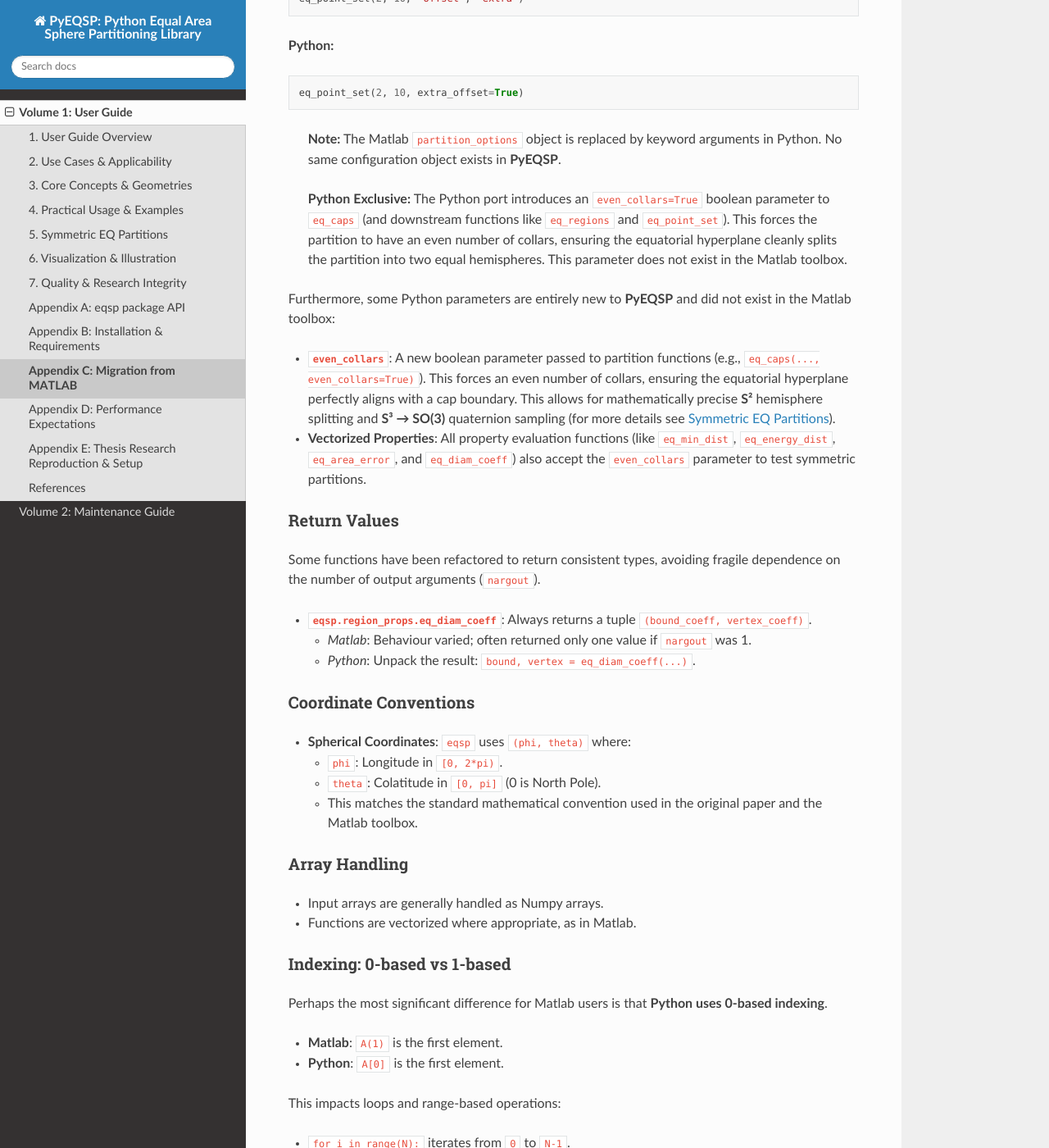
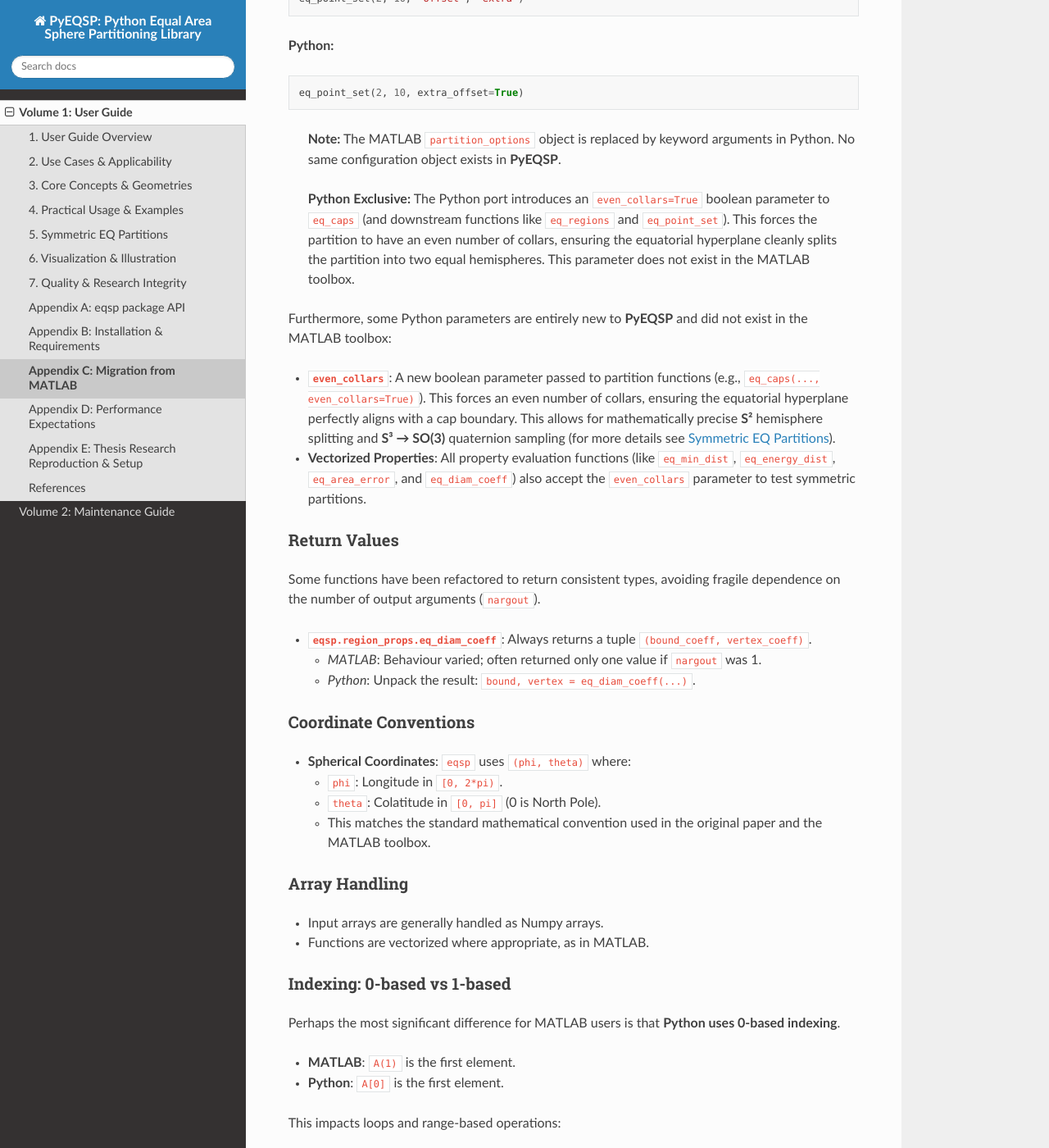
Before and after one commit to penguian/eqsp, a Sphinx documentation site: the page built from doc/user/migration_matlab.md, in a window 1280 px wide and 1400 px high, scrolled down 1906 px. Shown: the whole window at 82% size. Built offline with Sphinx 7.4.7 and the Read the Docs theme 3.1.0, drawn with Linux system fonts in a browser that asks for light colours; some of the changed text lies outside the part shown.

````diff
--- a/doc/user/migration_matlab.md
+++ b/doc/user/migration_matlab.md
@@ -12,7 +12,7 @@ This guide provides a technical bridge for users transitioning from the original
 
 Most core functions keep their names. The main differences are in coordinate conversion utilities and illustration functions.
 
-| Matlab Function | Python Function (`eqsp`) | Notes |
+| MATLAB Function | Python Function (`eqsp`) | Notes |
 | :--- | :--- | :--- |
 | **Partitions** | | |
 | `eq_point_set` | `eq_point_set` | Identical usage. |
@@ -27,7 +27,7 @@ Most core functions keep their names. The main differences are in coordinate con
 | `point_set_packing_density`| `point_set_props.point_set_packing_density` | Direct port. |
 | **Utilities** | | |
 | `pol2cart` | `utilities.polar2cart` | Renamed for clarity. |
-| `cart2pol` | `utilities.cart2polar2` | Same name. NumPy vectorization replaces the loop-based Matlab implementation. |
+| `cart2pol` | `utilities.cart2polar2` | Same name. NumPy vectorization replaces the loop-based MATLAB implementation. |
 | `area_of_sphere` | `utilities.area_of_sphere` | Direct port. |
 | `area_of_cap` | `utilities.area_of_cap` | Direct port. |
 | `area_of_collar` | `utilities.area_of_collar` | Direct port. |
@@ -48,14 +48,14 @@ Most core functions keep their names. The main differences are in coordinate con
 | `plot_s2_partition` | `visualizations.show_s2_partition` | Mayavi (optional). |
 | `project_s3_partition` | `visualizations.project_s3_partition` | Mayavi (optional). |
 
-> **Note:** Internal-only utilities from the original Matlab code (like `fatcurve`) are not exposed in the public Python API.
+> **Note:** Internal-only utilities from the original MATLAB code (like `fatcurve`) are not exposed in the public Python API.
 
 ## API & Usage Differences
 
 ### Keyword Arguments
-Matlab functions often used "Name, Value" pairs for options. Python uses standard keyword arguments.
+MATLAB functions often used "Name, Value" pairs for options. Python uses standard keyword arguments.
 
-**Matlab:**
+**MATLAB:**
 ```matlab
 eq_point_set(2, 10, 'offset', 'extra')
 ```
@@ -65,11 +65,11 @@ eq_point_set(2, 10, 'offset', 'extra')
 eq_point_set(2, 10, extra_offset=True)
 ```
 
-> **Note:** The Matlab `partition_options` object is replaced by keyword arguments in Python. No same configuration object exists in **PyEQSP**.
+> **Note:** The MATLAB `partition_options` object is replaced by keyword arguments in Python. No same configuration object exists in **PyEQSP**.
 
-> **Python Exclusive:** The Python port introduces an `even_collars=True` boolean parameter to `eq_caps` (and downstream functions like `eq_regions` and `eq_point_set`). This forces the partition to have an even number of collars, ensuring the equatorial hyperplane cleanly splits the partition into two equal hemispheres. This parameter does not exist in the Matlab toolbox.
+> **Python Exclusive:** The Python port introduces an `even_collars=True` boolean parameter to `eq_caps` (and downstream functions like `eq_regions` and `eq_point_set`). This forces the partition to have an even number of collars, ensuring the equatorial hyperplane cleanly splits the partition into two equal hemispheres. This parameter does not exist in the MATLAB toolbox.
 
-Furthermore, some Python parameters are entirely new to **PyEQSP** and did not exist in the Matlab toolbox:
+Furthermore, some Python parameters are entirely new to **PyEQSP** and did not exist in the MATLAB toolbox:
 
 *   **`even_collars`**: A new boolean parameter passed to partition functions (e.g., `eq_caps(..., even_collars=True)`). This forces an even number of collars, ensuring the equatorial hyperplane perfectly aligns with a cap boundary. This allows for mathematically precise **S²** hemisphere splitting and **S³ → SO(3)** quaternion sampling (for more details see [Symmetric EQ Partitions](even_collar_partitions.md)).
 *   **Vectorized Properties**: All property evaluation functions (like `eq_min_dist`, `eq_energy_dist`, `eq_area_error`, and `eq_diam_coeff`) also accept the `even_collars` parameter to test symmetric partitions.
@@ -78,22 +78,22 @@ Furthermore, some Python parameters are entirely new to **PyEQSP** and did not e
 Some functions have been refactored to return consistent types, avoiding fragile dependence on the number of output arguments (`nargout`).
 
 *   **`eqsp.region_props.eq_diam_coeff`**: Always returns a tuple `(bound_coeff, vertex_coeff)`.
-    *   *Matlab*: Behaviour varied; often returned only one value if `nargout` was 1.
+    *   *MATLAB*: Behaviour varied; often returned only one value if `nargout` was 1.
     *   *Python*: Unpack the result: `bound, vertex = eq_diam_coeff(...)`.
 
 ### Coordinate Conventions
 *   **Spherical Coordinates**: `eqsp` uses `(phi, theta)` where:
     *   `phi`: Longitude in `[0, 2*pi)`.
     *   `theta`: Colatitude in `[0, pi]` (0 is North Pole).
-    *   This matches the standard mathematical convention used in the original paper and the Matlab toolbox.
+    *   This matches the standard mathematical convention used in the original paper and the MATLAB toolbox.
 
 ### Array Handling
 *   Input arrays are generally handled as Numpy arrays.
-*   Functions are vectorized where appropriate, as in Matlab.
+*   Functions are vectorized where appropriate, as in MATLAB.
 
 ### Indexing: 0-based vs 1-based
-Perhaps the most significant difference for Matlab users is that **Python uses 0-based indexing**.
-- **Matlab**: `A(1)` is the first element.
+Perhaps the most significant difference for MATLAB users is that **Python uses 0-based indexing**.
+- **MATLAB**: `A(1)` is the first element.
 - **Python**: `A[0]` is the first element.
 
 This impacts loops and range-based operations:
@@ -101,8 +101,8 @@ This impacts loops and range-based operations:
 - `A[0:k]` selects elements from index `0` up to (but not including) index `k`.
 
 ### Array Orientation and Shape
-Matlab and NumPy differ in their default memory layout (Column-major vs Row-major).
-- **Default Shape**: Most `eqsp` coordinate functions return arrays of shape **(d+1, N)**. This matches the original Matlab convention.
+MATLAB and NumPy differ in their default memory layout (Column-major vs Row-major).
+- **Default Shape**: Most `eqsp` coordinate functions return arrays of shape **(d+1, N)**. This matches the original MATLAB convention.
 - **Interoperability**: Many other Python libraries (like `scikit-learn` or `pandas`) expect data in "long" format: **(N, features)**.
 - **The Solution**: Use the transpose operator `.T` to swap axes efficiently:
   ```python
@@ -111,7 +111,7 @@ Matlab and NumPy differ in their default memory layout (Column-major vs Row-majo
   ```
 
 ### 3D Plotting: `illustrations` vs. `visualizations`
-The Python port uses two separate modules for plotting, unlike the single Matlab illustration module:
+The Python port uses two separate modules for plotting, unlike the single MATLAB illustration module:
 
 *   **`eqsp.illustrations`** (Matplotlib, always available): Handles 2D projections (`project_s2_partition`) and algorithm step diagrams (`illustrate_eq_algorithm`).
 *   **`eqsp.visualizations`** (Mayavi, optional): Handles all 3D interactive rendering — `show_s2_partition`, `project_s3_partition`, `show_r3_point_set`, etc. Requires Mayavi.
@@ -171,9 +171,9 @@ The following benchmark demonstrates the significant performance improvements in
 
 > **Note:** The dramatic speedups in `sradius_of_cap` (benchmarked on $S^3$) and `eq_min_dist` (benchmarked on $S^2$) are due to the transition from MATLAB loops to vectorized Newton-Raphson solvers and KDTree-based spatial searches, respectively.
 
-## Common Matlab-to-Python "Gotchas"
+## Common MATLAB-to-Python "Gotchas"
 
-| Feature | Matlab | Python / **eqsp** (Package) |
+| Feature | MATLAB | Python / **eqsp** (Package) |
 | :--- | :--- | :--- |
 | **Indexing** | 1, 2, 3… | 0, 1, 2… |
 | **Loops** | `for i=1:N` (inclusive) | `for i in range(N)` (exclusive of N) |
@@ -184,5 +184,5 @@ The following benchmark demonstrates the significant performance improvements in
 
 ## Learning from Examples
 
-For a deep dive into how the Python API corresponds to the original Matlab implementation, see the [PhD Thesis Example Reproductions](phd-thesis-examples.md)
+For a deep dive into how the Python API corresponds to the original MATLAB implementation, see the [PhD Thesis Example Reproductions](phd-thesis-examples.md)
  document.
````
Also changed, not shown: doc/maintainer/testing_details.md (+2 -2 lines), doc/user/phd-thesis-examples.md (+1 -1 lines).
